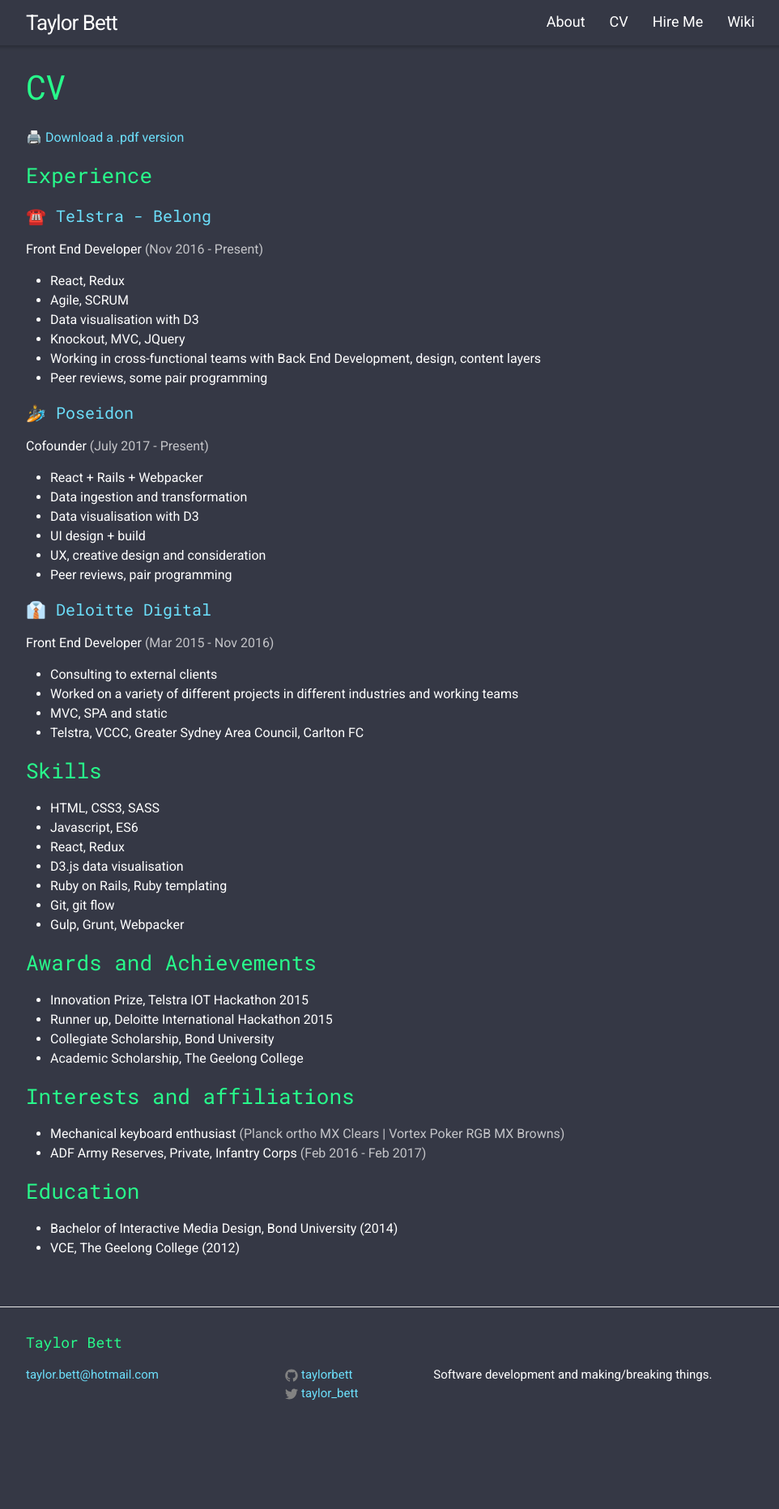
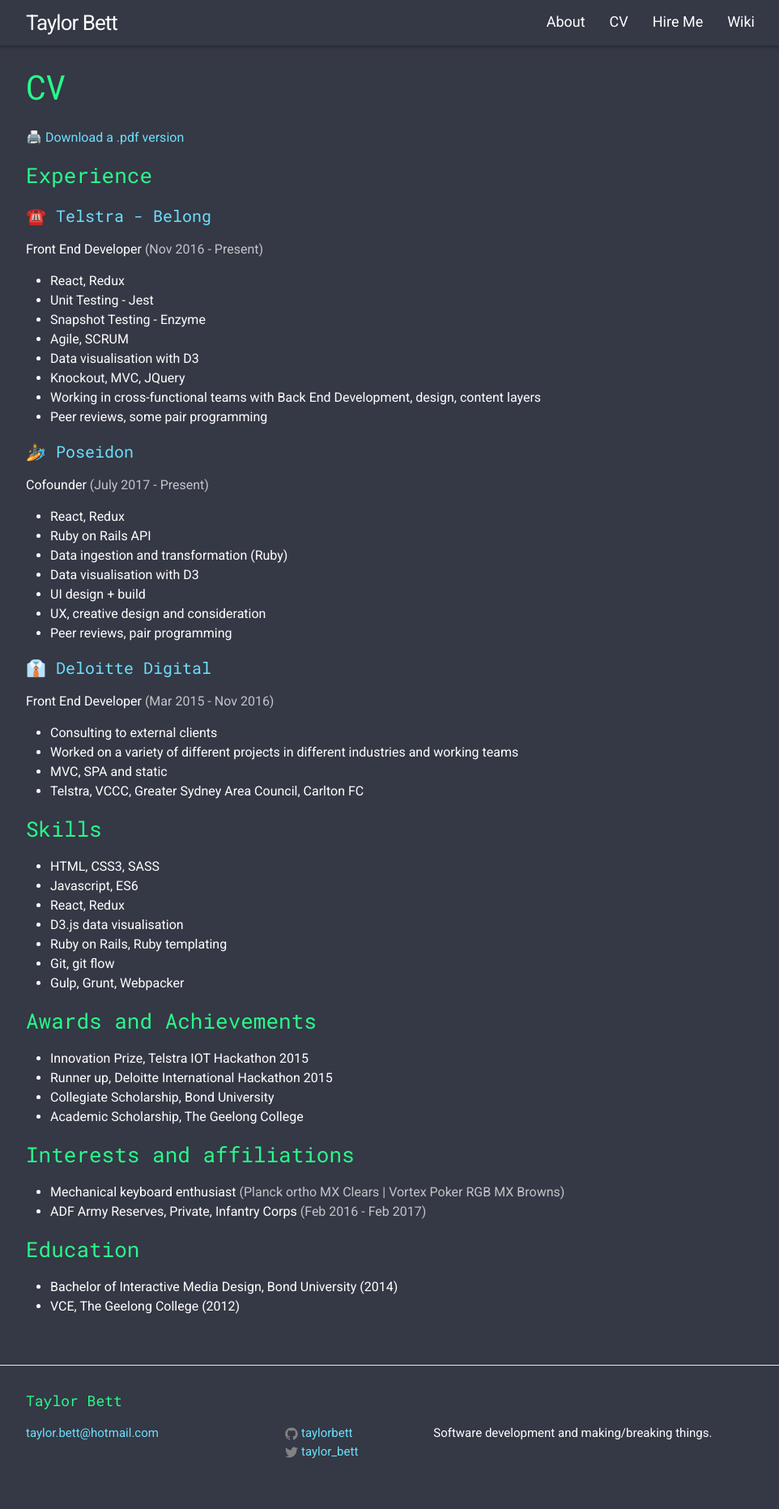
Before and after one commit to TaylorBett/taylorbett.github.io, a Jekyll site: the page built from cv.md, in a window 1280 px wide. Shown: the whole page at 81% size, without its empty margins (158-1120 px from the left). Built offline with Jekyll 4.4.1, drawn with Linux system fonts in a browser that asks for light colours; emoji names are drawn with the system emoji font; before the commit the page ends 1791 px from its top, so only the background shows below that.

Commit message:
Update CV

```diff
--- a/cv.md
+++ b/cv.md
@@ -14,6 +14,8 @@ permalink: /cv/
 Front End Developer <span class="font-secondary">(Nov 2016 - Present)</span>
 
 * React, Redux
+* Unit Testing - Jest
+* Snapshot Testing - Enzyme
 * Agile, SCRUM
 * Data visualisation with D3
 * Knockout, MVC, JQuery
@@ -24,8 +26,9 @@ Front End Developer <span class="font-secondary">(Nov 2016 - Present)</span>
 
 Cofounder <span class="font-secondary">(July 2017 - Present)</span>
 
-* React + Rails + Webpacker
-* Data ingestion and transformation
+* React, Redux
+* Ruby on Rails API
+* Data ingestion and transformation (Ruby)
 * Data visualisation with D3
 * UI design + build
 * UX, creative design and consideration
```
